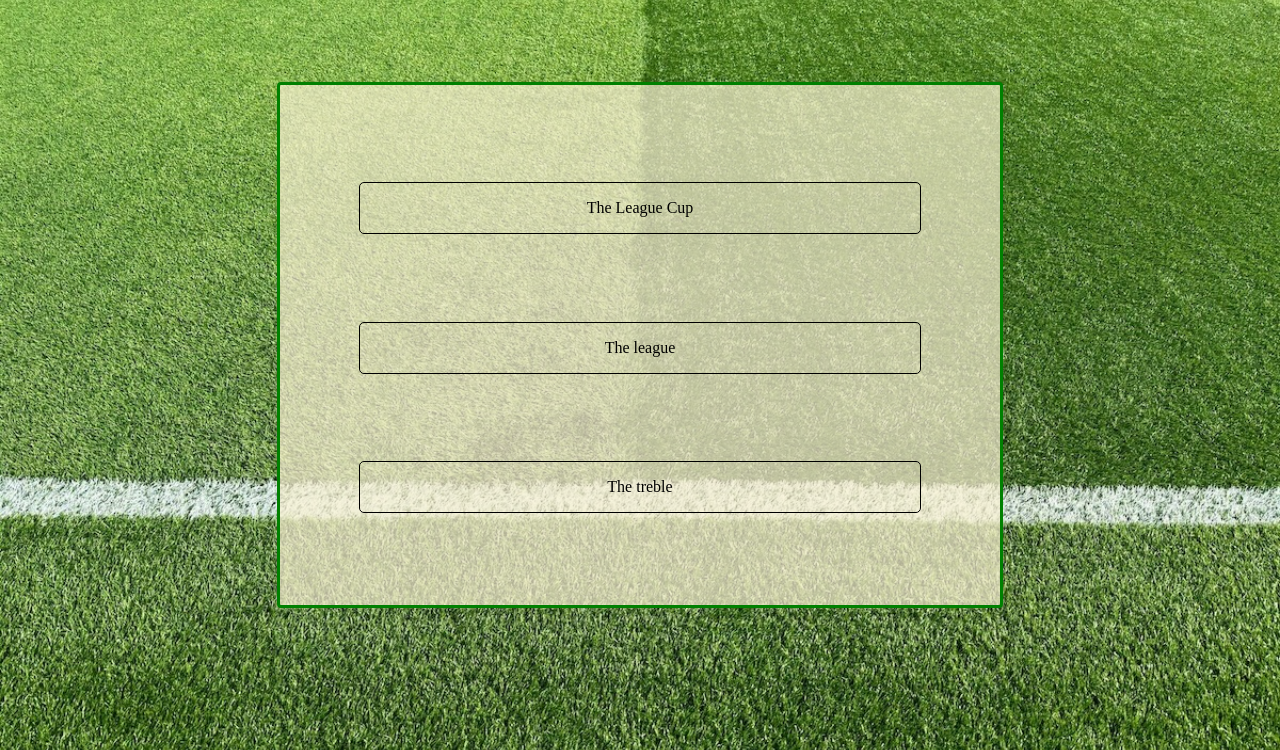
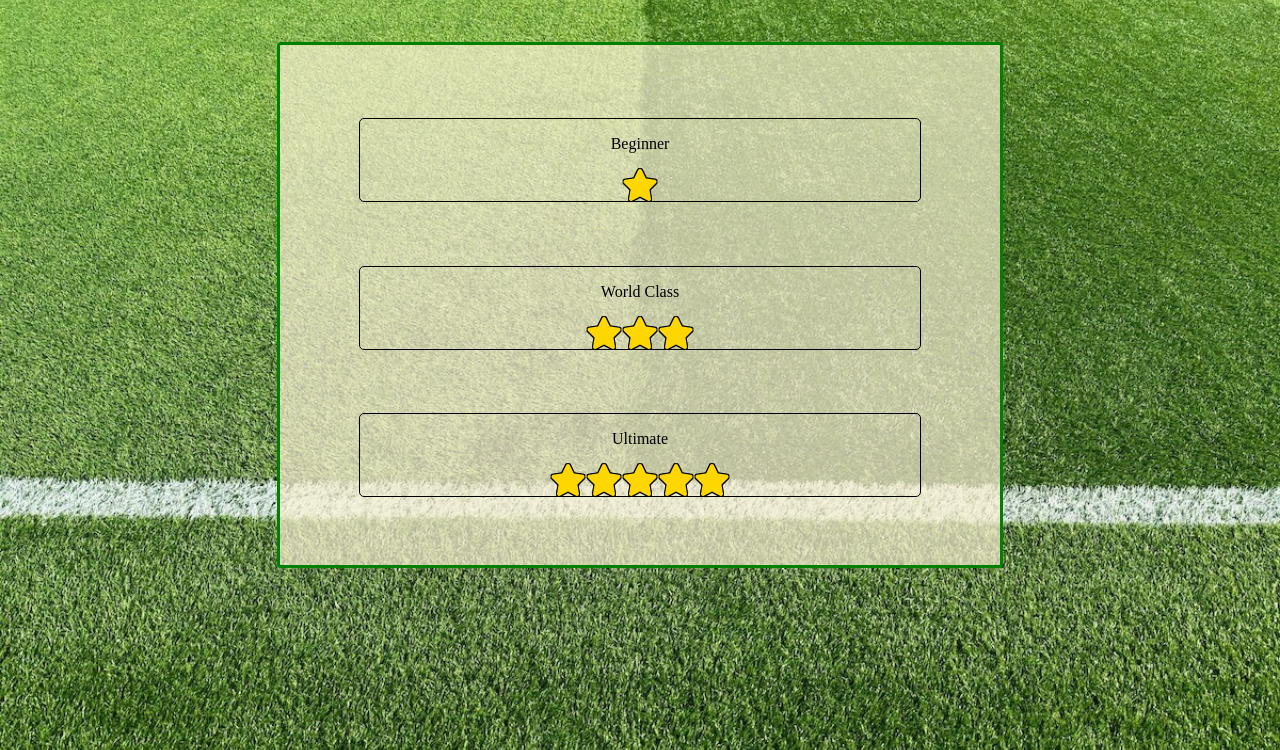
Before and after one commit to Mickjitsu/football_quiz, a plain HTML site: page index.html in a window 1280 px wide. Both pictures are taken after a click on the element "Choose your difficulty". Shown: the part 98-848 px from the top of the page. Drawn offline with Linux system fonts and the light colour scheme.

Commit message:
star icons added for difficulty settings along with css styling

```diff
--- a/assets/css/style.css
+++ b/assets/css/style.css
@@ -16,7 +16,7 @@ body{
 .main-screen{
     margin-left:auto;
     margin-right: auto;
-    margin-top: 60px;
+    margin-top: 20px;
     width: 80%;
     height: 500px;
     border:3px solid green;
@@ -48,14 +48,14 @@ body{
 .start-menu{
     border: 1px solid black;
     width: 80%;
-    margin-top: 5px;
+    margin-top:5px;
     cursor: pointer;
     border-radius: 5px;
     transition: background-color 0.3s, color 0.3s;
 }
 .start-menu:hover{
-    background-color: green;
-    color: #ffffff;
+    background-color: white;
+    color: black;
 }
 
 .tutorial {
@@ -88,6 +88,13 @@ body{
     height: 85px;
   }
 
+ .star-gold{
+  color: gold;
+  text-shadow: -1px -1px 0 #000,
+               1px -1px 0 #000,
+               -1px 1px 0 #000,
+               1px 1px 0 #000;
+ }
   /*game area styling*/
   #answer-buttons{
     display:flex;
--- a/assets/js/script.js
+++ b/assets/js/script.js
@@ -831,13 +831,16 @@ function attachLeagueListener(){
 
 function diffChoice(){
     mainScreen.innerHTML = `<div class="start-menu difficulty" id="easy">
-    <p>The League Cup</p>
+    <p>Beginner</p>
+    <i class="fa-solid fa-star fa-2x star-gold"></i>
     </div>
     <div class="start-menu difficulty" id="medium">
-    <p>The league</p>
+    <p>World Class</p>
+    <i class="fa-solid fa-star fa-2x star-gold"></i><i class="fa-solid fa-star fa-2x star-gold"></i><i class="fa-solid fa-star fa-2x star-gold"></i>
     </div>
     <div class="start-menu difficulty" id="hard">
-    <p>The treble</p>
+    <p>Ultimate</p>
+    <i class="fa-solid fa-star fa-2x star-gold"></i><i class="fa-solid fa-star fa-2x star-gold"></i><i class="fa-solid fa-star fa-2x star-gold"></i><i class="fa-solid fa-star fa-2x star-gold"></i><i class="fa-solid fa-star fa-2x star-gold"></i>
     </div>`
     attachDiffListener();
 };
--- a/index.html
+++ b/index.html
@@ -25,5 +25,6 @@
     </main>
 
     <script src="assets/js/script.js"></script>
+    <script src="https://kit.fontawesome.com/9cce389103.js" crossorigin="anonymous"></script>
 </body>
 </html>
```
